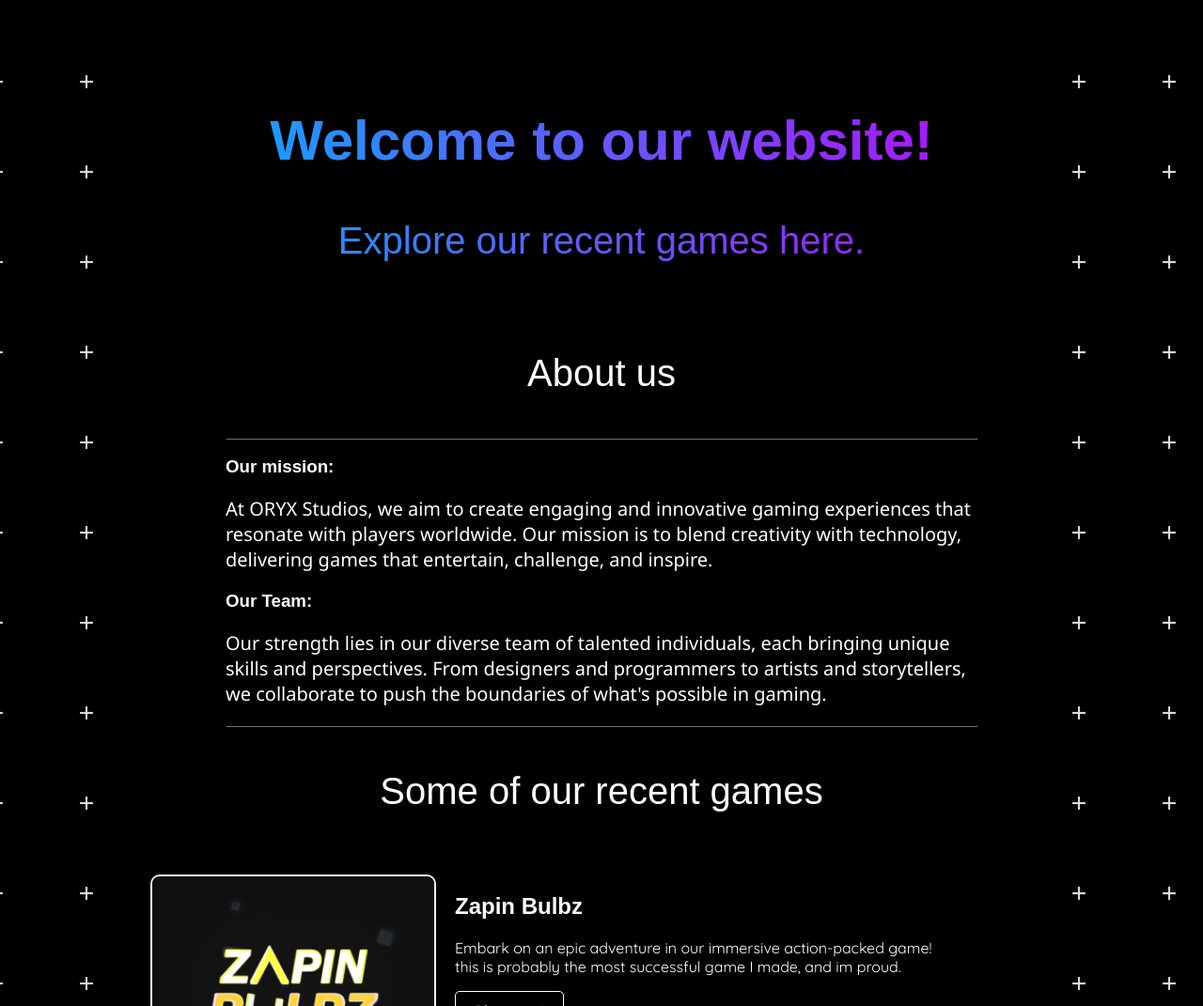
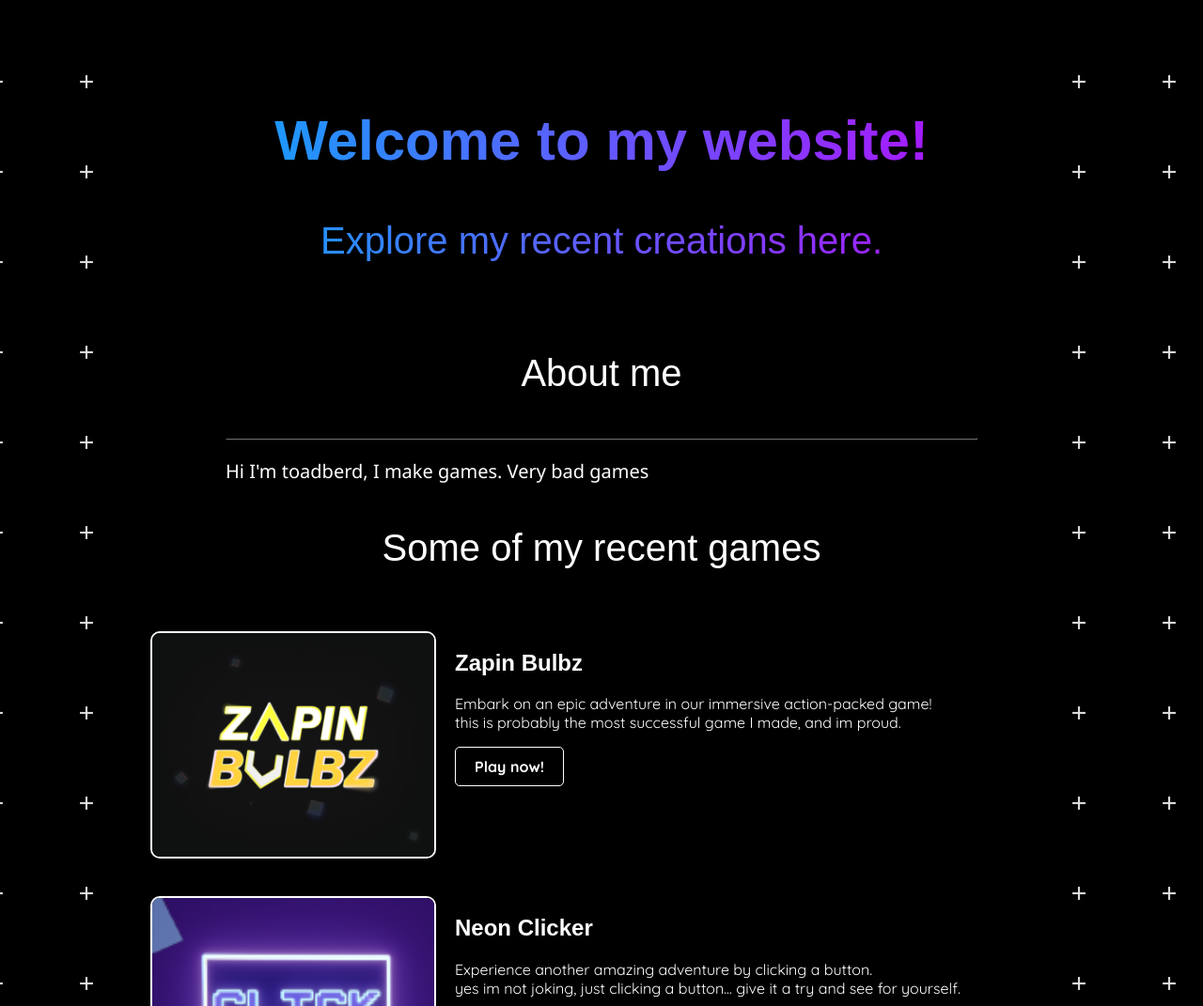
Before and after one commit to ToadBerd/toadberd.dev, a plain HTML site: page index.html in a window 1280 px wide. Shown: the part 345-1416 px from the top of the page at 94% size. Drawn offline with Linux system fonts and the light colour scheme; a web font is replaced by a local one.

Commit message:
index.html

```diff
--- a/index.html
+++ b/index.html
@@ -12,31 +12,21 @@
 <body>
     <div class="banner"></div>
     <div class="section">
-        <h2>Welcome to our website!</h2>
-        <p>Explore our recent games here.</p>
+        <h2>Welcome to my website!</h2>
+        <p>Explore my recent creations here.</p>
     </div>
     <div>
-        <p class="Title">About us</p>
+        <p class="Title">About me</p>
     </div>
     <div class="WhoAreWe">
         <div class="Mission">
             <hr class="Divider">
-            <h3>Our mission:</h3>
-            <p>At ORYX Studios, we aim to create engaging and innovative gaming experiences that resonate with players worldwide.
-                Our mission is to blend creativity with technology, delivering games that entertain, challenge, and inspire.</p>
+            <p>Hi I'm toadberd, I make games. Very bad games</p>
 
         </div>
     </div>
-    <div class="WhoAreWe">
-        <div class="Mission">
-
-            <h3>Our Team:</h3>
-            <p>Our strength lies in our diverse team of talented individuals, each bringing unique skills and perspectives. From designers and programmers to artists and storytellers, we collaborate to push the boundaries of what's possible in gaming.</p>
-            <hr class="Divider">
-        </div>
-    </div>
     <div>
-        <p class="Title">Some of our recent games</p>
+        <p class="Title">Some of my recent games</p>
     </div>
 
     <div class="bottom-section">
```
